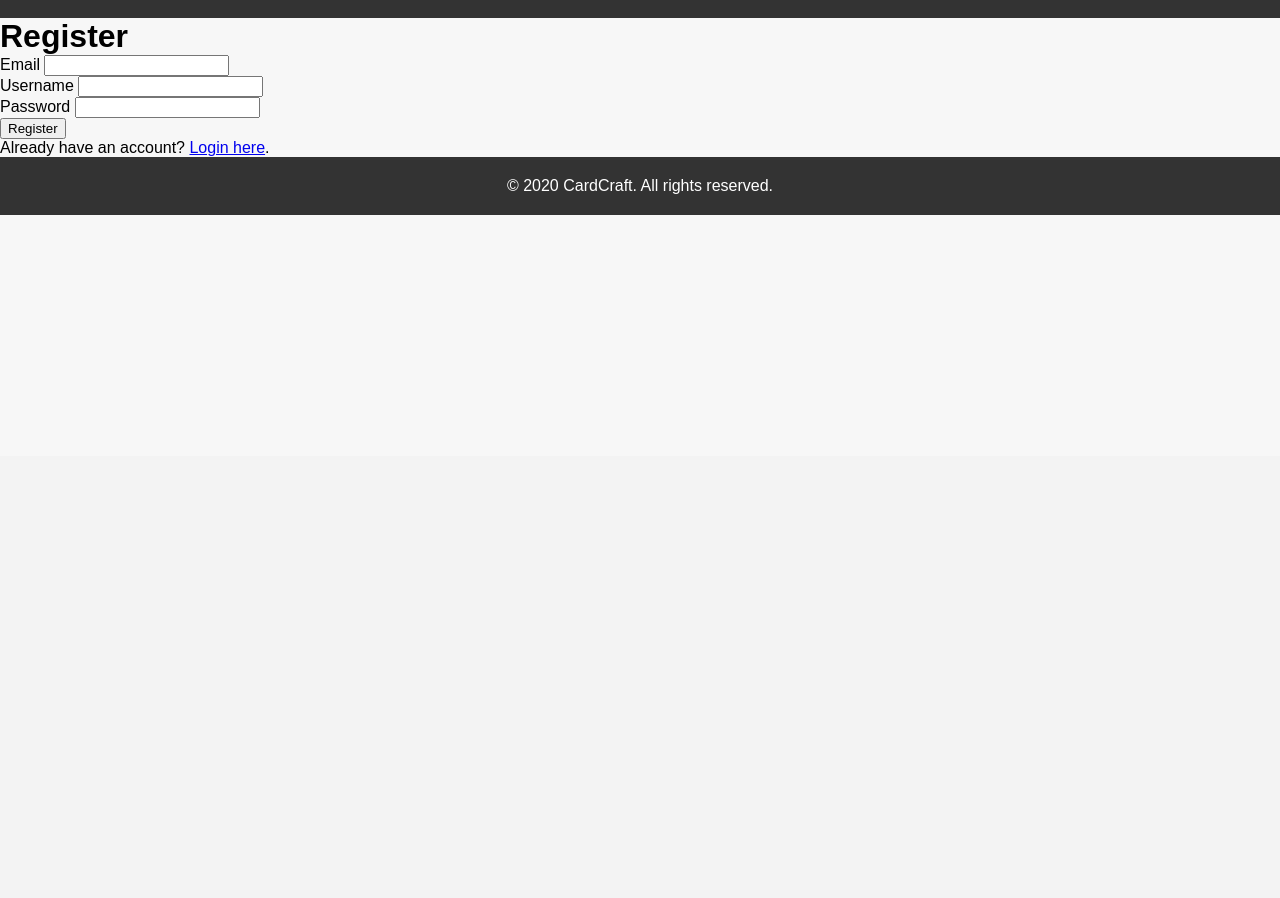
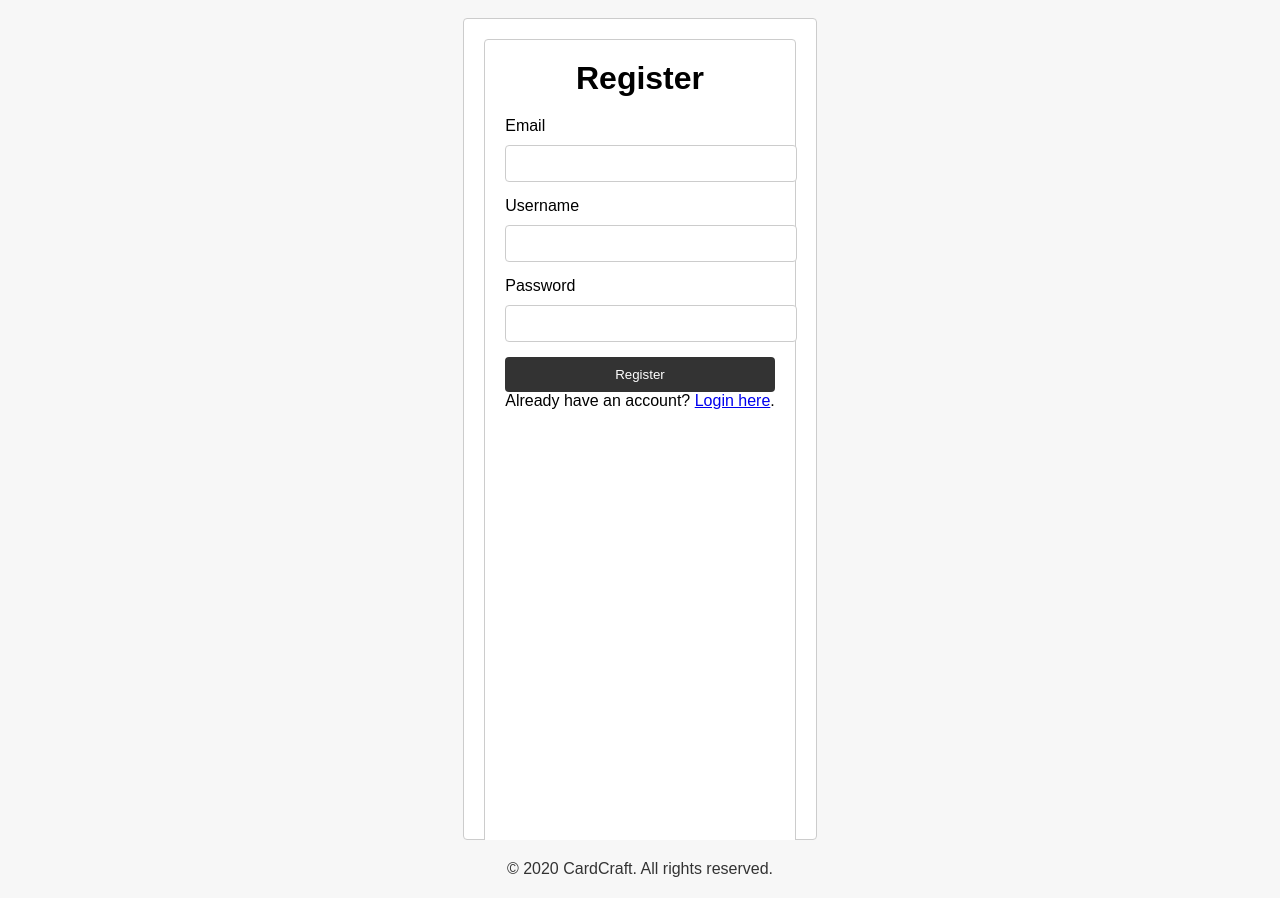
Before and after one commit to lynnagidza/cc, a Flask app: template app/templates/user/register.html in a window 1280 px wide. Shown: the part 344-1242 px from the top of the page. Before the commit the page ends 559 px from the top, so only its background shows below. Run offline with Flask 3, Linux system fonts and the light colour scheme; the template is opened without the code that fills it: most values are stand-ins (such as "Sample title", 1, 10 or a date in 2020).

Commit message:
slightly better styling

```diff
--- a/app/static/css/base.css
+++ b/app/static/css/base.css
@@ -14,15 +14,30 @@ li {
 }
 
 /* Page layout */
+html,
+body {
+  height: 100%;
+  margin: 0;
+  padding: 0;
+}
+
 body {
   font-family: Arial, sans-serif;
   background-color: #f7f7f7;
+  display: flex;
+  flex-direction: column;
 }
 
 header {
-  background-color: #333;
+  background-color: #f7f7f7;
   padding: 20px;
-  color: #fff;
+  color: #333;
+  display: flex;
+  justify-content: space-between;
+}
+
+.navbar {
+  text-align: right;
 }
 
 nav ul {
@@ -35,22 +50,28 @@ nav ul li {
 }
 
 nav ul li a {
-  color: #fff;
+  color: #333;
   text-decoration: none;
 }
 
+.container {
+  min-height: calc(100vh - 20px);
+  /* Adjust the margin value as needed */
+  margin: auto;
+  display: flex;
+  flex-direction: column;
+}
+
 .content {
-  max-width: 960px;
-  margin: 20px auto;
-  padding: 20px;
-  background-color: #fff;
+  flex: 1;
 }
 
 footer {
-  background-color: #333;
-  color: #fff;
+  background-color: #f7f7f7;
+  color: #333;
   padding: 20px;
   text-align: center;
+  flex-shrink: 0;
 }
 
 /* Custom styles specific to CardCraft */
--- a/app/static/css/register.css
+++ b/app/static/css/register.css
@@ -1,6 +1,6 @@
 /* Register page styles */
 
-.register-form {
+.container {
   max-width: 400px;
   margin: 0 auto;
   padding: 20px;
@@ -9,19 +9,19 @@
   border-radius: 4px;
 }
 
-.register-form h2 {
+.container h1 {
   margin-bottom: 20px;
   text-align: center;
 }
 
-.register-form label {
+.container label {
   display: block;
   margin-bottom: 10px;
 }
 
-.register-form input[type="text"],
-.register-form input[type="email"],
-.register-form input[type="password"] {
+.container input[type="text"],
+.container input[type="email"],
+.container input[type="password"] {
   width: 100%;
   padding: 10px;
   margin-bottom: 15px;
@@ -29,7 +29,7 @@
   border-radius: 4px;
 }
 
-.register-form button {
+.container button {
   display: block;
   width: 100%;
   padding: 10px;
@@ -40,11 +40,11 @@
   cursor: pointer;
 }
 
-.register-form button:hover {
+.container button:hover {
   background-color: #555;
 }
 
-.register-form .error-message {
+.container .error-message {
   color: red;
   margin-bottom: 10px;
 }
--- a/app/templates/base.html
+++ b/app/templates/base.html
@@ -3,10 +3,10 @@
 
 <head>
   <title>CardCraft - Greeting Cards Marketplace</title>
-  <!-- Include your CSS and JavaScript dependencies -->
-  <!-- For example: -->
   <link rel="stylesheet" href="{{ url_for('static', filename='css/base.css') }}">
   <script src="{{ url_for('static', filename='js/main.js') }}"></script>
+  {% block head %}
+  {% endblock %}
 </head>
 
 <body>
--- a/app/templates/user/register.html
+++ b/app/templates/user/register.html
@@ -1,6 +1,14 @@
 {% extends 'base.html' %}
 
+{% block head %}
+<!-- Include inherited content from base.html -->
+{{ super() }}
+<!-- Add additional CSS for register.html -->
+<link rel="stylesheet" href="{{ url_for('static', filename='css/register.css') }}">
+{% endblock %}
+
 {% block content %}
+<div class="container">
   <h1>Register</h1>
   <form action="{{ url_for('user.register') }}" method="post">
     <div class="form-group">
@@ -18,4 +26,5 @@
     <button type="submit">Register</button>
   </form>
   <p>Already have an account? <a href="{{ url_for('user.login') }}">Login here</a>.</p>
+</div>
 {% endblock %}
--- a/app/user.py
+++ b/app/user.py
@@ -17,7 +17,7 @@ def login():
         db = get_db()
         error = None
         user = db.execute(
-            'SELECT * FROM user WHERE username = ?', (username,)
+            'SELECT * FROM users WHERE username = ?', (username,)
         ).fetchone()
 
         if user is None:
@@ -53,7 +53,7 @@ def register():
         if error is None:
             try:
                 db.execute(
-                    "INSERT INTO user (email, username, password) VALUES (?, ?, ?)",
+                    "INSERT INTO users (email, username, password) VALUES (?, ?, ?)",
                     (email, username, generate_password_hash(password)),
                 )
                 db.commit()
@@ -104,7 +104,7 @@ def load_logged_in_user():
         g.user = None
     else:
         g.user = get_db().execute(
-            'SELECT * FROM user WHERE id = ?', (user_id,)
+            'SELECT * FROM users WHERE id = ?', (user_id,)
         ).fetchone()
 
 def login_required(view):
```
Also changed, not shown: app/static/css/login.css (+8 -8 lines), app/templates/user/login.html (+9 -0 lines). Lines whose indentation alone changed are shown as unchanged.
